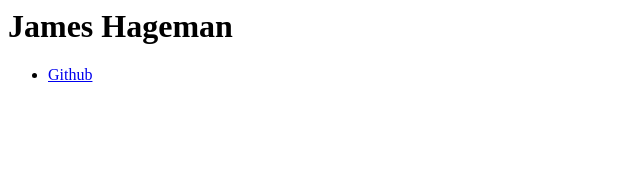
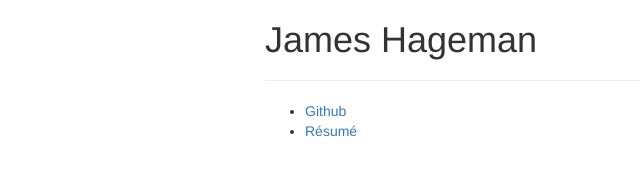
Before and after one commit to JamesHageman/jameshageman.github.io, a plain HTML site: page index.html in a window 1280 px wide. Shown: the whole page, without its empty margins (0-640 px from the left). Drawn offline with nearby package versions, Linux system fonts and the light colour scheme.

Commit message:
Update index.html

```diff
--- a/index.html
+++ b/index.html
@@ -1,9 +1,20 @@
 <html>
 <head>
   <title>James Hageman</title>
+  <link rel="stylesheet" type="text/css" href="https://maxcdn.bootstrapcdn.com/bootstrap/3.3.6/css/bootstrap.min.css">
 </head>
-  <h1>James Hageman</h1>
-  <ul>
-    <li><a href="https://github.com/JamesHageman">Github</a></li>
-  </ul>
+<body>
+  <div class="container">
+    <div class="row">
+      <div class="col-xs-12 col-md-10 col-md-offset-1 col-lg-8 col-lg-offset-2">
+        <h1>James Hageman</h1>
+        <hr>
+        <ul>
+          <li><a href="https://github.com/JamesHageman">Github</a></li>
+          <li><a href="JAMES.D.HAGEMAN_resume_2016.pdf">R&#x00E9;sum&#x00E9;</a></li>
+        </ul>
+      </div>
+    </div>
+  </div>
+</body>
 </html>
```
